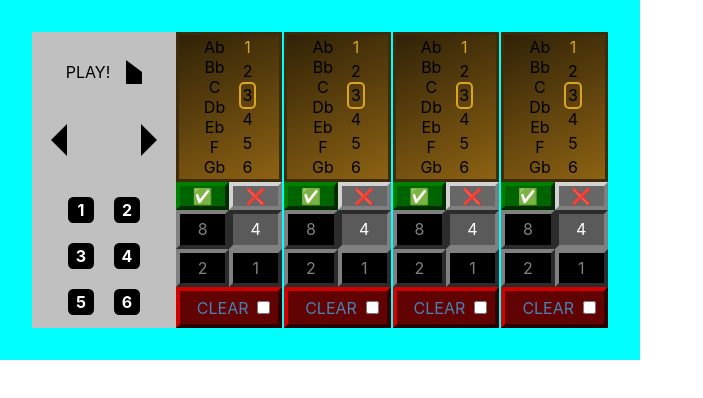
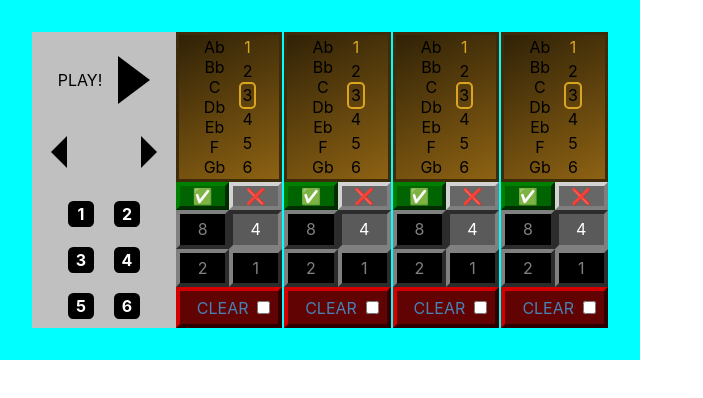
Before and after one commit to mar10outof10/syntho, a React (Create React App) app: page / in a window 1280 px wide. Shown: the top 398 px of the page, without its empty margins (0-703 px from the left). Built offline with nearby package versions, Linux system fonts and the light colour scheme.

Commit message:
Fixed svg sizing in play button

```diff
--- a/src/components/UserInterface/PlayButton.js
+++ b/src/components/UserInterface/PlayButton.js
@@ -4,7 +4,12 @@ import {ReactComponent as TriangleRight} from "assets/triangleRight.svg";
 const PlayButton = () => {
   return (
     <div className="playButton">
-      PLAY! <TriangleRight className="playButton-button" />
+      <div className="playButton-text">
+        PLAY!
+      </div>
+      <div className="playButton-button">
+        <TriangleRight />
+      </div>
     </div>
   )
 }
--- a/src/main.css
+++ b/src/main.css
@@ -296,9 +296,8 @@ html {
   gap: 1em;
 }
 .playButton-button {
-  width: 16px;
-  height: 24px;
-  position: relative;
+  width: 32px;
+  height: 48px;
 }
 
 .tempoDisplay {
--- a/src/sass/components/UserInterface/_playButton.scss
+++ b/src/sass/components/UserInterface/_playButton.scss
@@ -4,9 +4,7 @@
   gap: 1em;
 
   &-button {
-    width: 16px;
-    height: 24px;
-
-    position: relative;
+    width: 32px;
+    height: 48px;
   }
 }
```
Also changed, not shown: src/assets/TriangleRight.svg.
